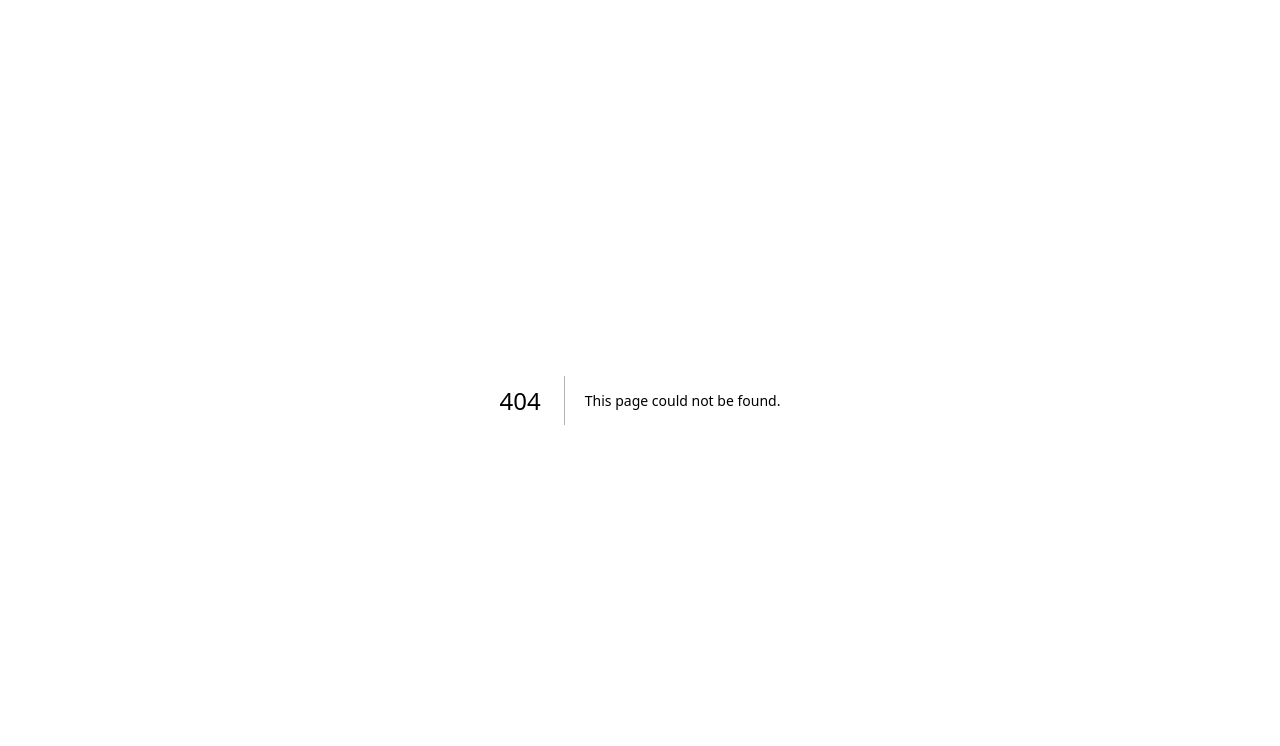
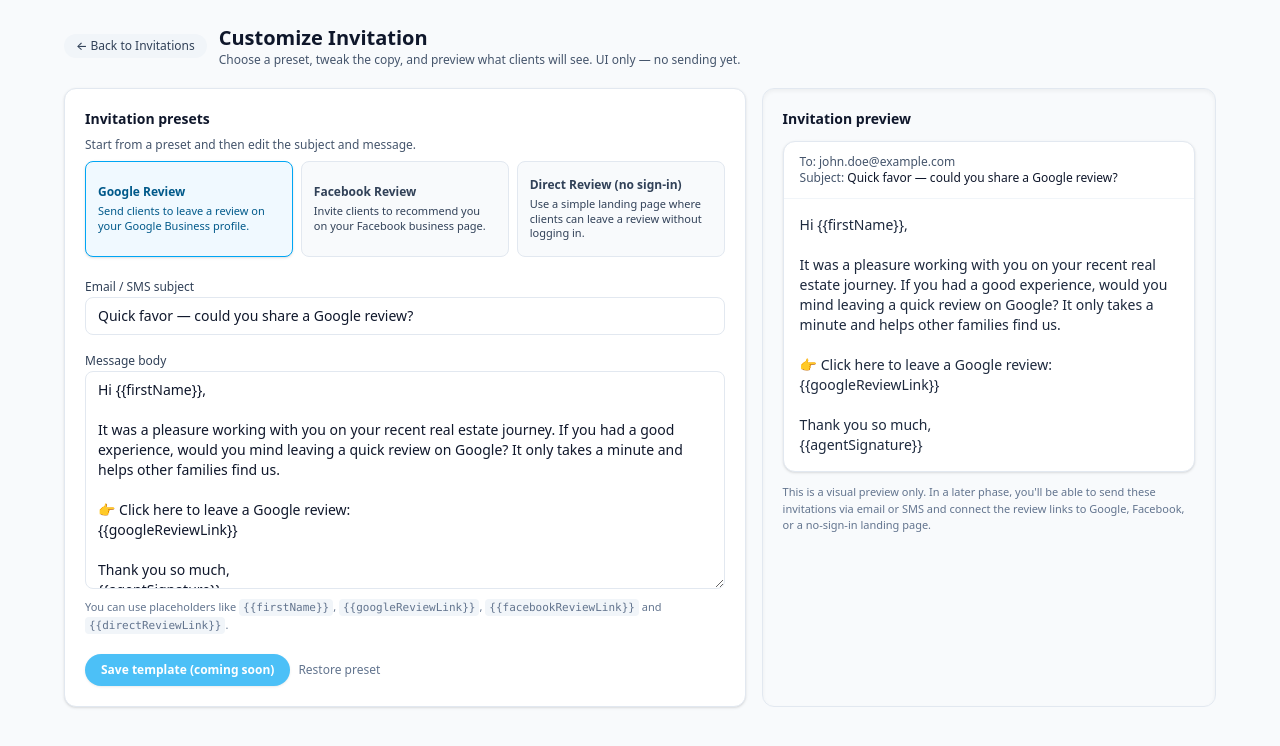
Before and after one commit to VenJami/follow-up-automation, a Next.js app: page /dashboard/invitations/customize in a window 1280 px wide. Before the commit this address had no page. Shown: the top 746 px of the page. Built offline with nearby package versions, Linux system fonts and the light colour scheme.

Commit message:
Add Review Page

```diff
--- /dev/null
+++ b/src/app/dashboard/invitations/customize/page.tsx
@@ -0,0 +1,230 @@
+import type { Metadata } from "next";
+import Link from "next/link";
+"use client";
+
+import { useState, useMemo } from "react";
+
+export const metadata: Metadata = {
+  title: "Customize Invitation | Follow-Up Inbox",
+};
+
+type PresetKey = "google" | "facebook" | "noSignIn";
+
+const PRESET_CONTENT: Record<
+  PresetKey,
+  {
+    label: string;
+    description: string;
+    subject: string;
+    body: string;
+  }
+> = {
+  google: {
+    label: "Google Review",
+    description: "Send clients to leave a review on your Google Business profile.",
+    subject: "Quick favor — could you share a Google review?",
+    body:
+      "Hi {{firstName}},\n\n" +
+      "It was a pleasure working with you on your recent real estate journey. " +
+      "If you had a good experience, would you mind leaving a quick review on Google? " +
+      "It only takes a minute and helps other families find us.\n\n" +
+      "👉 Click here to leave a Google review:\n" +
+      "{{googleReviewLink}}\n\n" +
+      "Thank you so much,\n" +
+      "{{agentSignature}}",
+  },
+  facebook: {
+    label: "Facebook Review",
+    description: "Invite clients to recommend you on your Facebook business page.",
+    subject: "Would you mind leaving a quick Facebook review?",
+    body:
+      "Hi {{firstName}},\n\n" +
+      "Thank you again for trusting me with your home purchase/sale. " +
+      "If you have a moment, a short recommendation on Facebook would mean a lot.\n\n" +
+      "👉 Leave a Facebook review here:\n" +
+      "{{facebookReviewLink}}\n\n" +
+      "Gratefully,\n" +
+      "{{agentSignature}}",
+  },
+  noSignIn: {
+    label: "Direct Review (no sign-in)",
+    description: "Use a simple landing page where clients can leave a review without logging in.",
+    subject: "Share your experience — no login required",
+    body:
+      "Hi {{firstName}},\n\n" +
+      "I'm always trying to improve the way I serve my clients. " +
+      "Would you be willing to share a short review about your experience? " +
+      "No account or sign-in required — just a quick form.\n\n" +
+      "👉 Leave your review here:\n" +
+      "{{directReviewLink}}\n\n" +
+      "Thank you!\n" +
+      "{{agentSignature}}",
+  },
+};
+
+export default function CustomizeInvitationPage() {
+  const [activePreset, setActivePreset] = useState<PresetKey>("google");
+  const [subject, setSubject] = useState(PRESET_CONTENT.google.subject);
+  const [body, setBody] = useState(PRESET_CONTENT.google.body);
+
+  const activeMeta = useMemo(() => PRESET_CONTENT[activePreset], [activePreset]);
+
+  function handlePresetChange(key: PresetKey) {
+    setActivePreset(key);
+    setSubject(PRESET_CONTENT[key].subject);
+    setBody(PRESET_CONTENT[key].body);
+  }
+
+  return (
+    <main className="min-h-screen px-4 py-6">
+      <div className="mx-auto max-w-6xl space-y-5">
+        {/* Header */}
+        <div className="flex items-center justify-between gap-3">
+          <div className="flex items-center gap-3">
+            <Link
+              href="/dashboard/invitations"
+              className="inline-flex items-center gap-1 rounded-full bg-slate-100 px-3 py-1 text-xs font-medium text-slate-700 hover:bg-slate-200"
+            >
+              ← Back to Invitations
+            </Link>
+            <div>
+              <h1 className="text-xl font-semibold text-slate-900">
+                Customize Invitation
+              </h1>
+              <p className="text-xs text-slate-600">
+                Choose a preset, tweak the copy, and preview what clients will see. UI
+                only — no sending yet.
+              </p>
+            </div>
+          </div>
+        </div>
+
+        {/* Presets + editor + preview */}
+        <div className="grid gap-4 lg:grid-cols-[minmax(0,3fr)_minmax(0,2fr)]">
+          {/* Left: presets + editor */}
+          <section className="space-y-4 rounded-xl border border-slate-200 bg-white p-5 shadow-sm">
+            <div className="space-y-2">
+              <h2 className="text-sm font-semibold text-slate-900">
+                Invitation presets
+              </h2>
+              <p className="text-xs text-slate-600">
+                Start from a preset and then edit the subject and message.
+              </p>
+              <div className="grid gap-2 sm:grid-cols-3">
+                {(Object.keys(PRESET_CONTENT) as PresetKey[]).map((key) => {
+                  const preset = PRESET_CONTENT[key];
+                  const isActive = activePreset === key;
+                  return (
+                    <button
+                      key={key}
+                      type="button"
+                      onClick={() => handlePresetChange(key)}
+                      className={[
+                        "flex h-24 flex-col items-start justify-center rounded-lg border px-3 py-2 text-left text-xs transition-all",
+                        isActive
+                          ? "border-sky-500 bg-sky-50 text-sky-800 shadow-sm"
+                          : "border-slate-200 bg-slate-50 text-slate-700 hover:bg-slate-100",
+                      ].join(" ")}
+                    >
+                      <span className="mb-1 font-semibold">{preset.label}</span>
+                      <span className="line-clamp-3 text-[11px]">
+                        {preset.description}
+                      </span>
+                    </button>
+                  );
+                })}
+              </div>
+            </div>
+
+            <div className="space-y-3">
+              <div className="space-y-1">
+                <label className="text-xs font-medium text-slate-700">
+                  Email / SMS subject
+                </label>
+                <input
+                  type="text"
+                  value={subject}
+                  onChange={(e) => setSubject(e.target.value)}
+                  className="w-full rounded-lg border border-slate-200 px-3 py-2 text-sm text-slate-900 placeholder:text-slate-400 focus:border-sky-500 focus:outline-none focus:ring-1 focus:ring-sky-500"
+                />
+              </div>
+              <div className="space-y-1">
+                <label className="text-xs font-medium text-slate-700">
+                  Message body
+                </label>
+                <textarea
+                  value={body}
+                  onChange={(e) => setBody(e.target.value)}
+                  rows={10}
+                  className="w-full rounded-lg border border-slate-200 px-3 py-2 text-sm text-slate-900 placeholder:text-slate-400 focus:border-sky-500 focus:outline-none focus:ring-1 focus:ring-sky-500"
+                />
+                <p className="text-[11px] text-slate-500">
+                  You can use placeholders like{" "}
+                  <code className="rounded bg-slate-100 px-1 py-0.5">
+                    {"{{firstName}}"}
+                  </code>
+                  ,{" "}
+                  <code className="rounded bg-slate-100 px-1 py-0.5">
+                    {"{{googleReviewLink}}"}
+                  </code>
+                  ,{" "}
+                  <code className="rounded bg-slate-100 px-1 py-0.5">
+                    {"{{facebookReviewLink}}"}
+                  </code>{" "}
+                  and{" "}
+                  <code className="rounded bg-slate-100 px-1 py-0.5">
+                    {"{{directReviewLink}}"}
+                  </code>
+                  .
+                </p>
+              </div>
+
+              <div className="flex flex-wrap items-center gap-2 pt-2">
+                <button
+                  type="button"
+                  disabled
+                  className="inline-flex items-center rounded-full bg-sky-500 px-4 py-2 text-xs font-semibold text-white shadow-sm hover:bg-sky-600 disabled:opacity-70"
+                >
+                  Save template (coming soon)
+                </button>
+                <button
+                  type="button"
+                  disabled
+                  className="text-xs font-medium text-slate-500 underline-offset-2 hover:text-slate-700 hover:underline"
+                >
+                  Restore preset
+                </button>
+              </div>
+            </div>
+          </section>
+
+          {/* Right: live preview */}
+          <section className="rounded-xl border border-slate-200 bg-slate-50 p-5 shadow-inner">
+            <h2 className="mb-3 text-sm font-semibold text-slate-900">
+              Invitation preview
+            </h2>
+            <div className="rounded-xl border border-slate-200 bg-white shadow-sm">
+              <div className="border-b border-slate-100 px-4 py-3 text-xs text-slate-600">
+                <p>
+                  <span className="font-medium">To:</span> john.doe@example.com
+                </p>
+                <p>
+                  <span className="font-medium">Subject:</span>{" "}
+                  <span className="text-slate-900">{subject || "(no subject)"}</span>
+                </p>
+              </div>
+              <div className="px-4 py-4 text-sm text-slate-800 whitespace-pre-wrap">
+                {body}
+              </div>
+            </div>
+            <p className="mt-3 text-[11px] text-slate-500">
+              This is a visual preview only. In a later phase, you&apos;ll be able to send
+              these invitations via email or SMS and connect the review links to Google,
+              Facebook, or a no-sign-in landing page.
+            </p>
+          </section>
+        </div>
+      </div>
+    </main>
+  );
+}
--- a/src/app/dashboard/invitations/page.tsx
+++ b/src/app/dashboard/invitations/page.tsx
@@ -135,7 +135,7 @@ export default function InvitationsPage() {
               <h2 className="mb-4 text-sm font-semibold text-slate-900">
                 Quick Actions
               </h2>
-              <div className="grid gap-3 sm:grid-cols-3">
+              <div className="grid gap-3 sm:grid-cols-2 lg:grid-cols-4">
                 <button
                   type="button"
                   disabled
@@ -157,6 +157,12 @@ export default function InvitationsPage() {
                 >
                   User Invite Links
                 </button>
+                <Link
+                  href="/dashboard/invitations/customize"
+                  className="flex h-20 flex-col items-center justify-center rounded-lg border border-sky-200 bg-sky-50 text-xs font-semibold text-sky-700 hover:bg-sky-100"
+                >
+                  Customize Invitation
+                </Link>
               </div>
 
               <div className="mt-4 space-y-2 text-xs">
```
